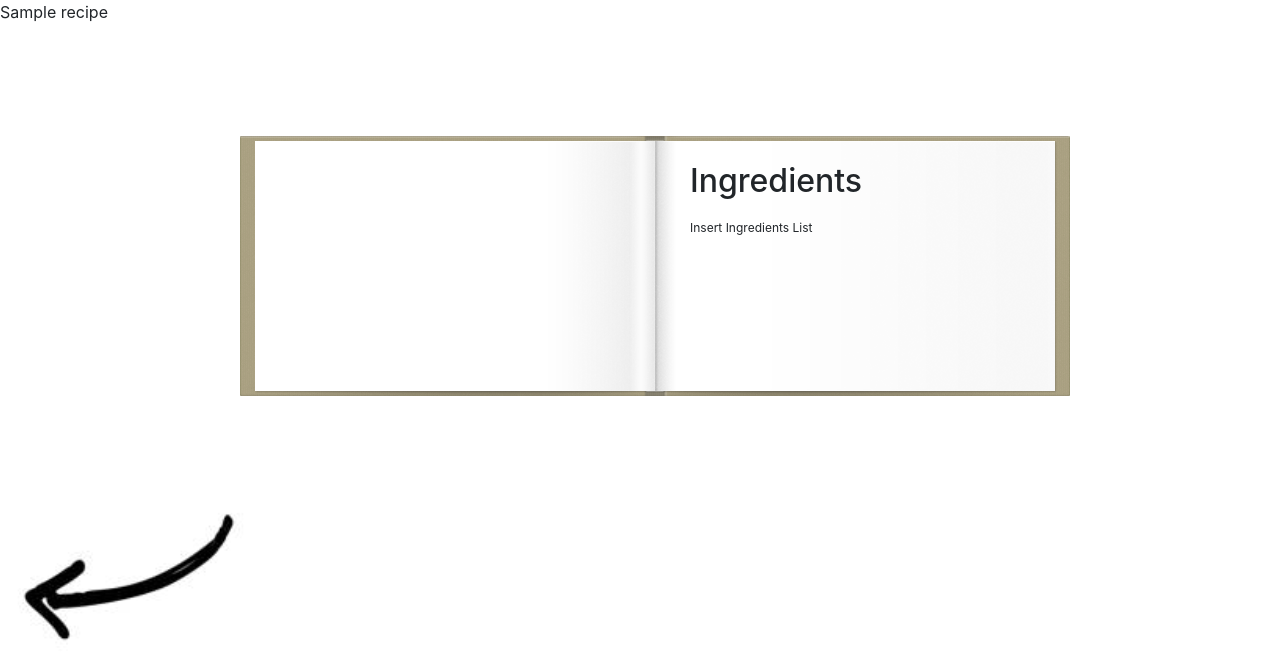
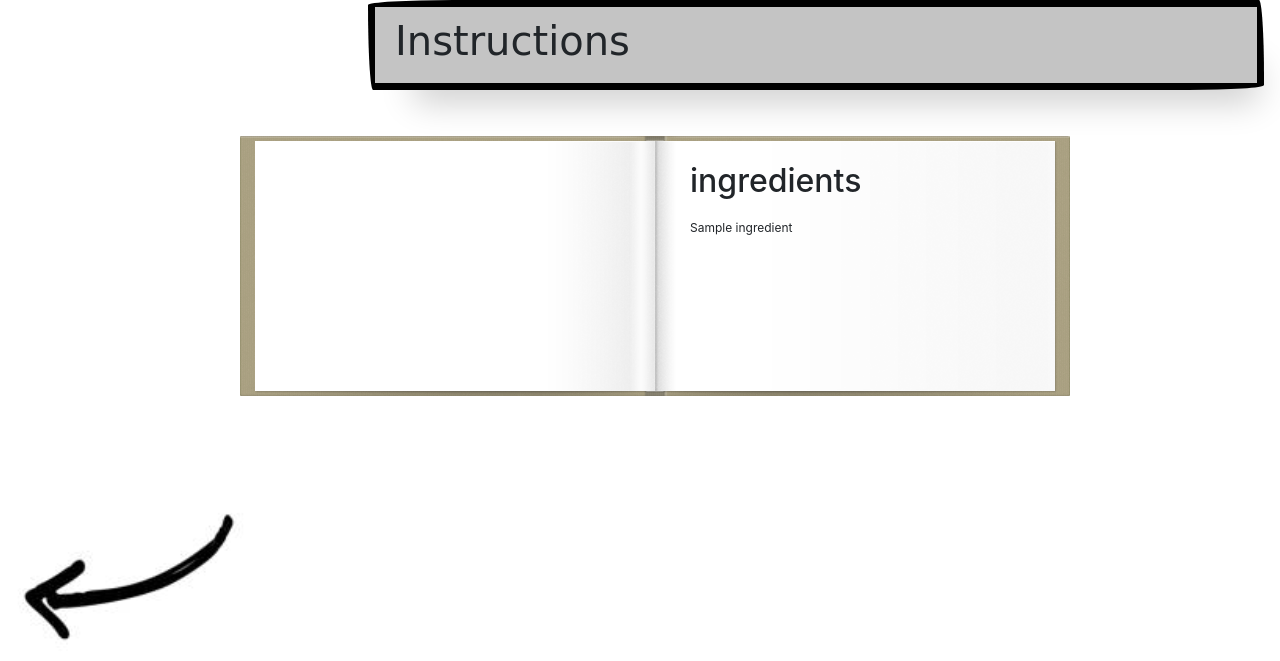
Before and after one commit to munakaghamelu/michelin_duck, a Django app: template django/michelinduck/michelinapp/templates/michelinapp/recipe.html in a window 1280 px wide. Shown: the part 139-800 px from the top of the page. Run offline with Django 3.2, Linux system fonts and the light colour scheme; tables that the repository leaves empty hold one stand-in row (values such as "Sample post"); the template is opened without the code that fills it: values that come from a table or form of the project are taken from there, most other values are stand-ins (such as "Sample title", 1, 10 or a date in 2020); some libraries are stand-ins or nearby versions; some web fonts are replaced.

Commit message:
final commit, fixed instruction table

```diff
--- a/django/michelinduck/michelinapp/templates/michelinapp/recipe.html
+++ b/django/michelinduck/michelinapp/templates/michelinapp/recipe.html
@@ -1,35 +1,37 @@
 {% extends 'michelinapp/base.html' %}
 {% load static %}
 {% block content %}
-<p>{{recipe}}</p>
+
+<div class="lined_thick">
+    <h1>Instructions</h1>
+</div>
 
 <div id="book">
     <canvas id="pageflip-canvas"></canvas>
     <div class="pages">
+
         <section>
             <div>
-                <h2>Ingredients</h2>
-                <p>Insert Ingredients List</p>
+                <h2>ingredients</h2>
+                {% for i in ingredients %}
+                <p>{{i}}</p>
+                {% endfor %}
             </div>
         </section>
+
+        {% for r in result %}
         <section>
             <div>
-                <h2>Step 1</h2>
-                <p>hInsert Step 1</p>
+                <h2>Step {{forloop.counter}}</h2>
+                {% if r.1 == 0 %}
+                <h3>Suitable for child.</h3>
+                {% else %}
+                <h3>Not Suitable for child.</h3>
+                {% endif %}
+                <p>{{r.0}}</p>
             </div>
         </section>
-        <section>
-            <div>
-                <h2>Step 2</h2>
-                <p>Insert Step 2</p>
-            </div>
-        </section>
-        <section>
-            <div>
-                <h2>Step 3</h2>
-                <p>Insert Step 3</p>
-            </div>
-        </section>
+        {% endfor %}
     </div>
 </div>
 
```
Also changed, not shown: django/michelinduck/michelinapp/static/michelinapp/main.css (+0 -28 lines), django/michelinduck/michelinapp/templates/michelinapp/recipebook.html (+3 -5 lines), django/michelinduck/michelinapp/views.py (+12 -7 lines).
